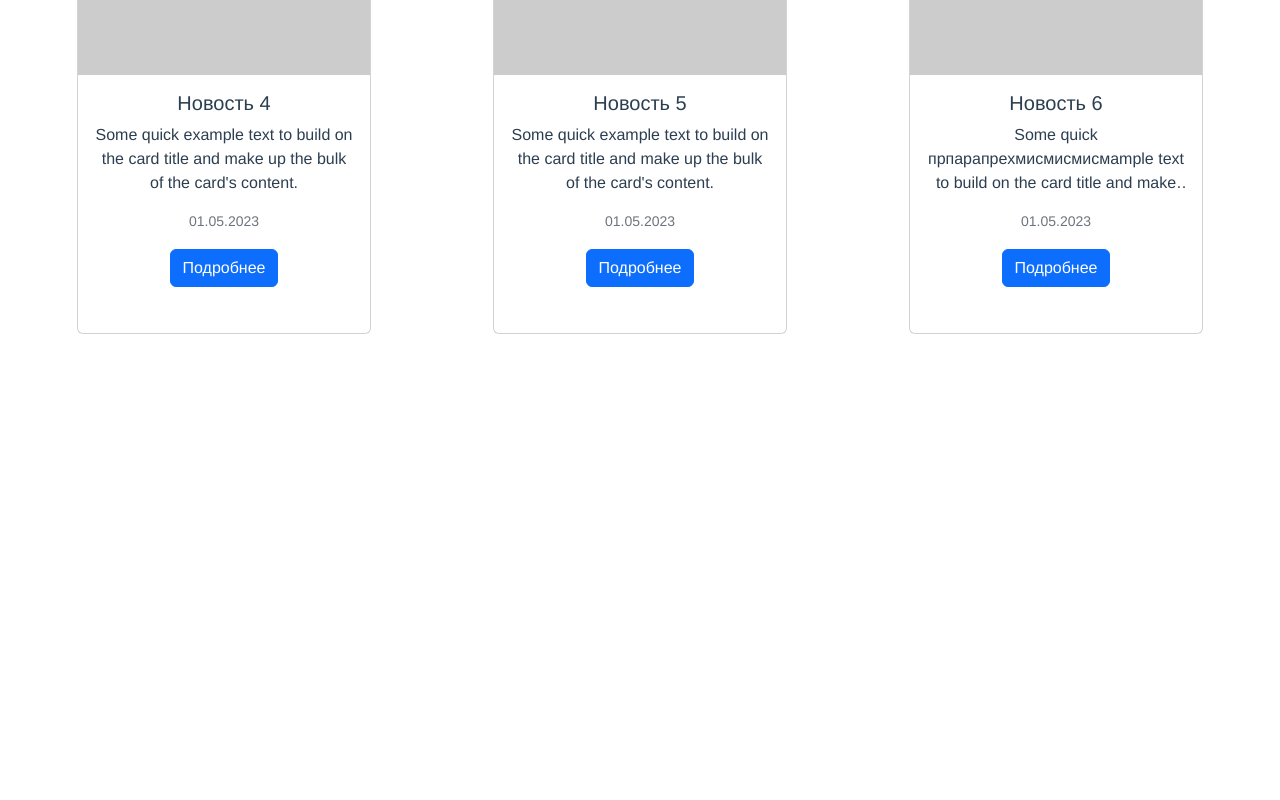
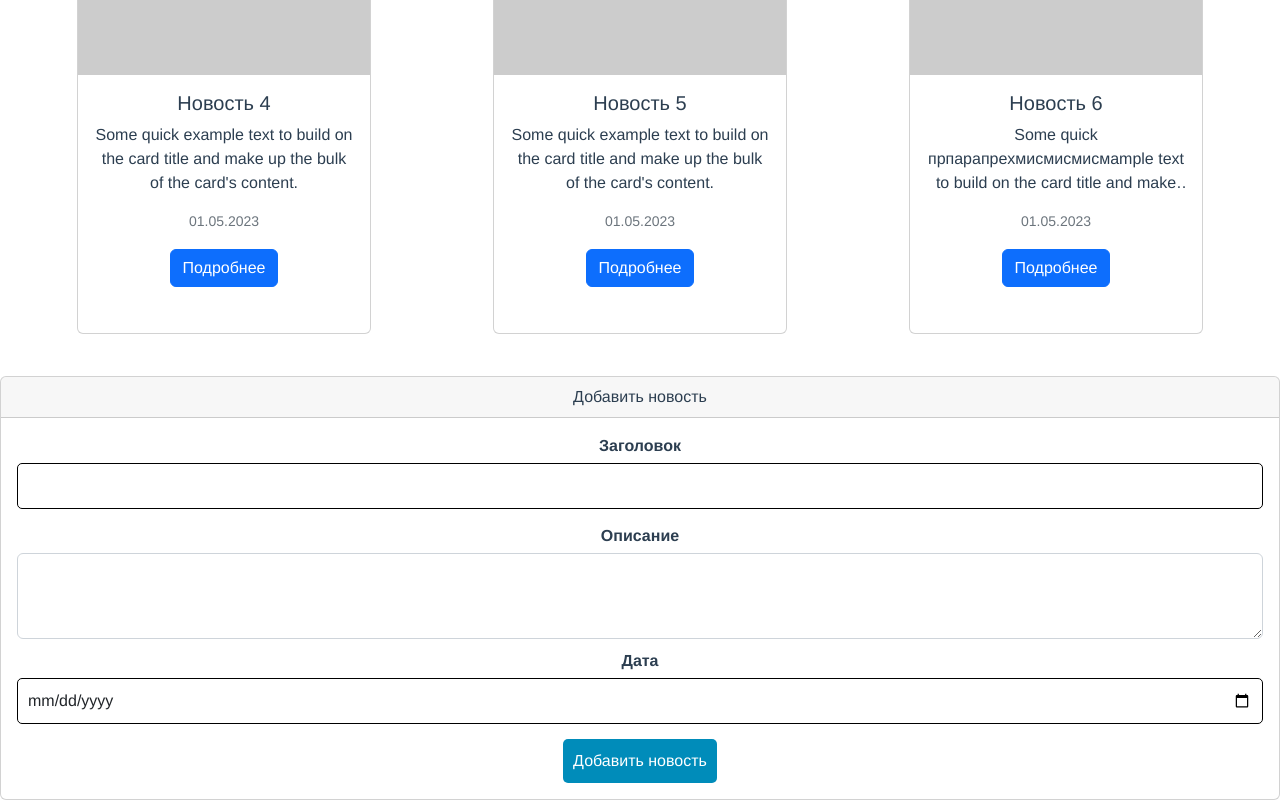
Before and after one commit to ianaomalova/frontendcorpportal, a Vue app: page /news in a window 1280 px wide. Shown: the part 718-1518 px from the top of the page. Before the commit the page ends 1094 px from the top, so only its background shows below. Built offline with nearby package versions, Linux system fonts and the light colour scheme.

Commit message:
Реалзовано добавление новой новости

```diff
--- a/src/components/News.vue
+++ b/src/components/News.vue
@@ -1,6 +1,6 @@
 <template>
     <div class="row row-cols-1 row-cols-sm-2 row-cols-md-3  g-4 mx-3 mb-5 justify-content-center">
-        <div class="col mb-4" v-for="item in news" :key="item">
+        <div class="col mb-4" v-for="item in news" :key="item.id">
             <div class="card h-100 w-75">
                 <img class="card-img-top" src="https://via.placeholder.com/600x400" alt="Card image cap">
                 <div class="card-body">
@@ -12,11 +12,16 @@
             </div>
         </div>
     </div>
+    <NewsForm v-if="showForms" @add_News="add_News"></NewsForm>
 
 </template>
 
 <script>
+    import NewsForm from "@/components/NewsForm";
     export default {
+        components: {
+          NewsForm
+        },
         data() {
             return {
                 news: [
@@ -26,7 +31,13 @@
                     {id: 4, title: 'Новость 4', description: 'Some quick example text to build on the card title and make up the bulk of the card\'s content.', date: '01.05.2023'},
                     {id: 5, title: 'Новость 5', description: 'Some quick example text to build on the card title and make up the bulk of the card\'s content.', date: '01.05.2023'},
                     {id: 6, title: 'Новость 6', description: 'Some quick прпарапрexмисмисмисмample text to build on the card title and make up the bulk of the card\'s content.', date: '01.05.2023'},
-                ]
+                ],
+                showForms: true
+            }
+        },
+        methods : {
+            add_News(news) {
+                this.news.push(news);
             }
         }
     }
--- /dev/null
+++ b/src/components/NewsForm.vue
@@ -0,0 +1,50 @@
+<template>
+    <div class="card mt-5">
+        <div class="card-header">
+            Добавить новость
+        </div>
+        <div class="card-body">
+            <form @submit.prevent="addNews">
+                <div class="form-group">
+                    <label for="title">Заголовок</label>
+                    <input type="text" class="form-control" id="title" v-model="title">
+                </div>
+                <div class="form-group">
+                    <label for="description">Описание</label>
+                    <textarea class="form-control" id="description" rows="3" v-model="description"></textarea>
+                </div>
+                <div class="form-group">
+                    <label for="date">Дата</label>
+                    <input type="date" class="form-control" id="date" v-model="date">
+                </div>
+                <button type="submit" class="btn btn-primary">Добавить новость</button>
+            </form>
+        </div>
+    </div>
+</template>
+
+<script>
+    export default {
+        data() {
+            return {
+                title: '',
+                description: '',
+                date: ''
+            }
+        },
+        methods: {
+            addNews() {
+                const newNews = {
+                    id: Math.random(),
+                    title: this.title,
+                    description: this.description,
+                    date: this.date
+                }
+                this.$emit('add_News', newNews)
+                this.title = ''
+                this.description = ''
+                this.date = ''
+            }
+        }
+    }
+</script>
```
